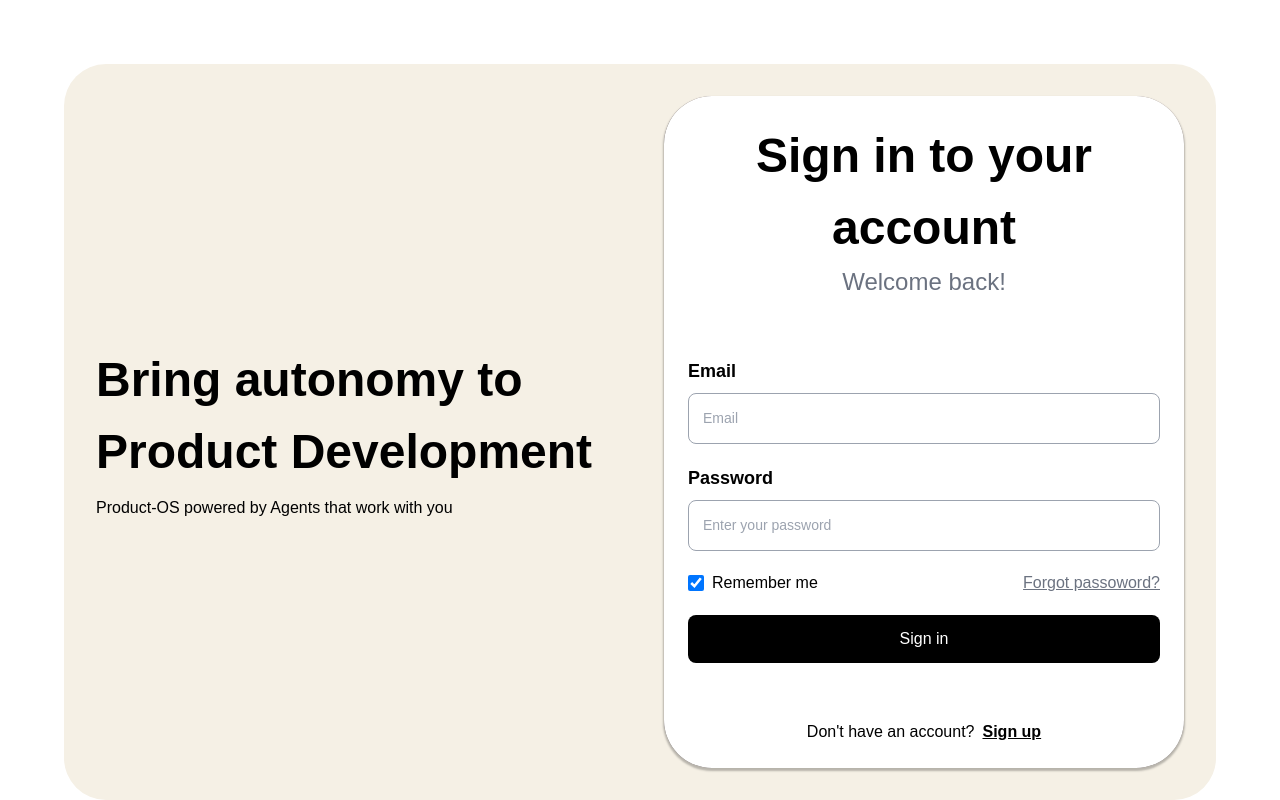
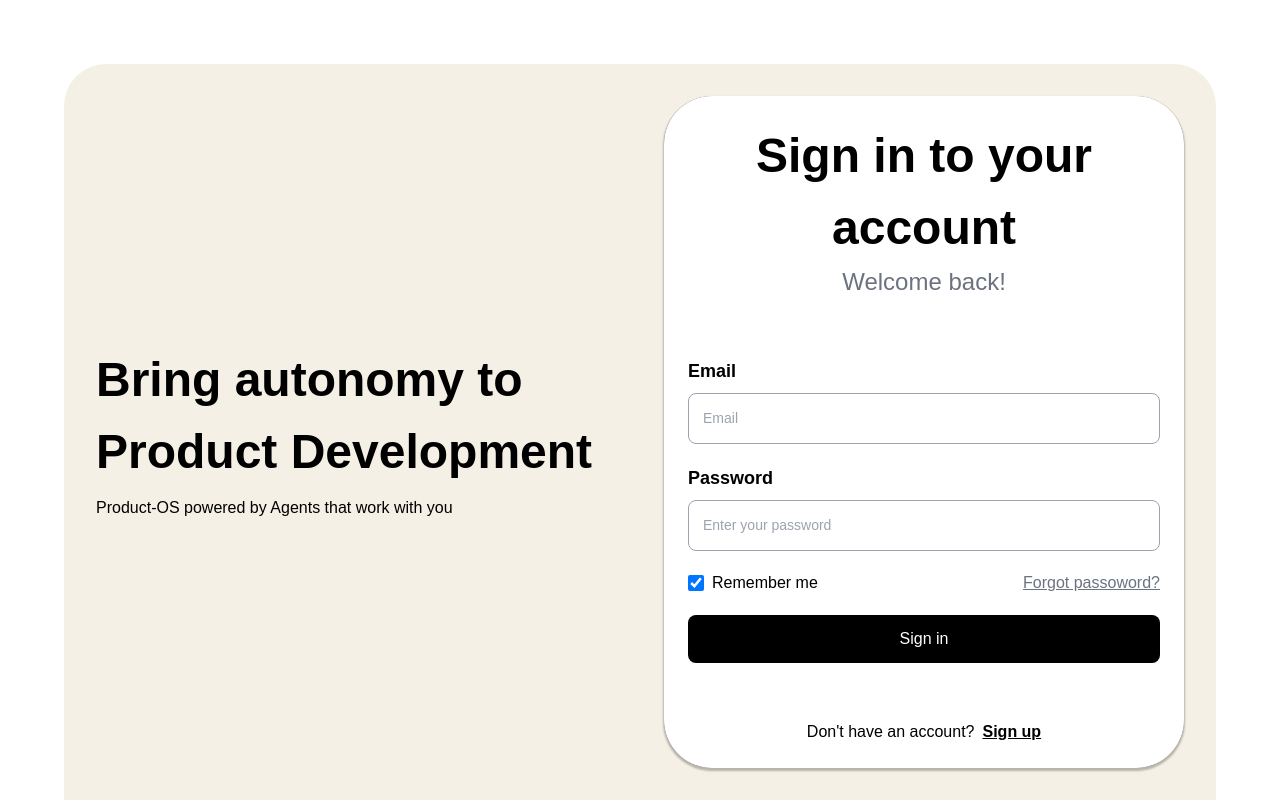
Before and after one commit to ShivamBhasin2002/vectorial-frontend, a Next.js app: page /auth/login in a window 1280 px wide. Built offline with nearby package versions, Linux system fonts and the light colour scheme.

Commit message:
fix: css

```diff
--- a/app/auth/[slug]/page.tsx
+++ b/app/auth/[slug]/page.tsx
@@ -4,7 +4,7 @@ import React from "react";
 const LoginPage = () => {
   return (
     <div className="w-screen h-screen px-16 pt-16">
-      <div className="w-full h-full bg-cream rounded-[42px] flex p-8 gap-6 justify-between">
+      <div className="w-full h-full bg-cream rounded-t-[42px] flex p-8 gap-6 justify-between">
         <div className="flex flex-col gap-2 just min-w-[50%] w-[50%] justify-center">
           <div className="font-extrabold text-[48px] whitespace-pre-wrap">
             Bring autonomy to Product Development
```
